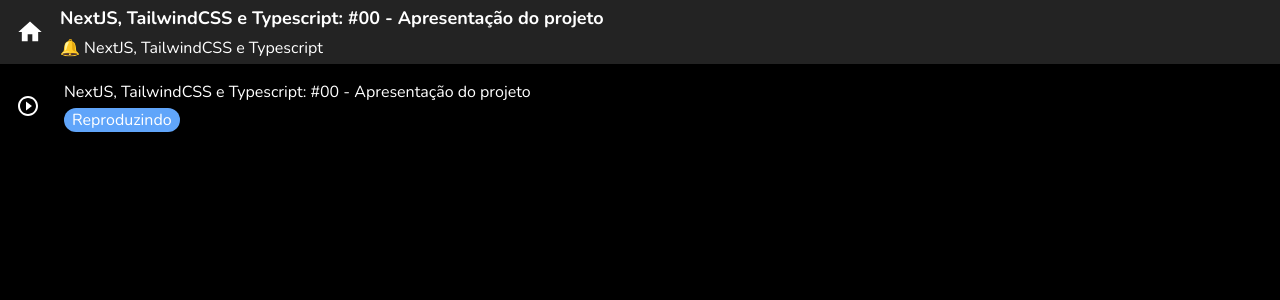
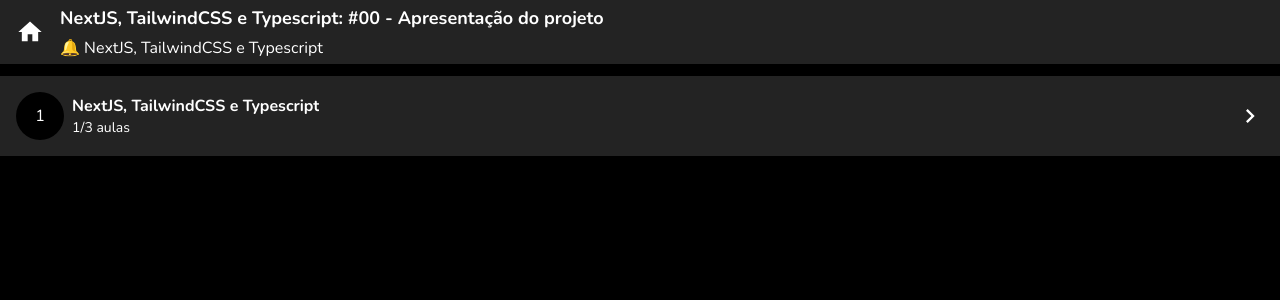
Before and after one commit to IvanBelshoff/course-platform, a Next.js app: page /player/1/1 in a window 1280 px wide. Shown: the top 300 px of the page. Built offline with nearby package versions, Linux system fonts and the light colour scheme.

Commit message:
feat: add class group component

```diff
--- a/src/app/globals.css
+++ b/src/app/globals.css
@@ -18,7 +18,7 @@
 html,
 body {
   overflow: overlay;
-    @apply bg-background text-text w-screen h-screen  underline-offset-4
+  @apply bg-background text-text w-screen h-screen underline-offset-4
 }
 
 a {
--- a/src/app/player/[courseId]/[classId]/page.tsx
+++ b/src/app/player/[courseId]/[classId]/page.tsx
@@ -1,7 +1,7 @@
 'use client';
 
-import { PlayerClass, PlayerHeader } from '@/components/player';
-import React from 'react';
+import { PlayerClassGroup, PlayerHeader } from '@/components/player';
+import React, { useState } from 'react';
 interface Props {
     params: {
         courseId: string;
@@ -11,19 +11,41 @@
 
 export default function pagePlayer({ params: { classId, courseId } }: Props) {
 
+    const [open, setOpen] = useState<boolean>(false);
+
+    const handleToggle = () => {
+        setOpen(!open);
+    };
+
     return (
-        <div>
+        <main className='flex flex-col gap-3'>
             <PlayerHeader
                 title='NextJS, TailwindCSS e Typescript: #00 - Apresentação do projeto'
                 subtitle='🔔 NextJS, TailwindCSS e Typescript'
             />
-            <PlayerClass
-                title='NextJS, TailwindCSS e Typescript: #00 - Apresentação do projeto'
-                plyaing={true}
-                done={false}
-                onCheck={() => console.log('check')}
-                onPlay={() => console.log('play')}
+            <PlayerClassGroup
+                title='NextJS, TailwindCSS e Typescript'
+                position={1}
+                open={open}
+                onToggle={handleToggle}
+                classes={[
+                    {
+                        title: 'NextJS, TailwindCSS e Typescript: #00 - Apresentação do projeto',
+                        plyaing: false,
+                        done: true,
+                    },
+                    {
+                        title: 'NextJS, TailwindCSS e Typescript: #01 - Configurando o ambiente',
+                        plyaing: true,
+                        done: false,
+                    },
+                    {
+                        title: 'NextJS, TailwindCSS e Typescript: #02 - Criando a página inicial',
+                        plyaing: false,
+                        done: false,
+                    },
+                ]}
             />
-        </div>
+        </main>
     );
 };
--- a/src/components/player/PlayerClass.tsx
+++ b/src/components/player/PlayerClass.tsx
@@ -2,7 +2,7 @@
 import React from 'react';
 import { MdCheckCircle, MdCircle, MdPlayCircleOutline } from 'react-icons/md';
 
-interface IPlayerClassProps {
+export interface IPlayerClassProps {
   title: string;
   plyaing: boolean;
   done: boolean;
--- /dev/null
+++ b/src/components/player/PlayerClassGroup.tsx
@@ -0,0 +1,46 @@
+import React from 'react';
+import { IPlayerClassProps, PlayerClass } from './PlayerClass';
+import { MdKeyboardArrowDown, MdKeyboardArrowRight } from 'react-icons/md';
+
+interface IPlayerClassGroupProps {
+    position: number;
+    open: boolean;
+    title: string;
+    classes: Omit<IPlayerClassProps, 'onPlay' | 'onCheck'>[];
+    onToggle: () => void;
+}
+
+export const PlayerClassGroup: React.FC<IPlayerClassGroupProps> = ({ classes, position, title, open, onToggle }) => {
+    return (
+        <div className='flex flex-col' >
+
+            <button className='flex gap-2 p-4 bg-paper items-center' onClick={onToggle}>
+                <div className='bg-background h-12 w-12 items-center justify-center flex rounded-full'>
+                    {position}
+                </div>
+                <div className='flex flex-col flex-1 items-start'>
+                    <span className='font-bold line-clamp-1 text-start'>{title}</span>
+                    <span className='text-sm font-light line-clamp-1 text-start'>
+                        {classes.filter((classItem) => classItem.done).length}/{classes.length} aulas
+                    </span>
+                </div>
+
+                {open ? (<MdKeyboardArrowDown size={28} />) : (<MdKeyboardArrowRight size={28} />)}
+
+            </button>
+
+            <ol data-open={open} className='flex flex-col data-[open=false]:hidden'>
+                {classes.map((classItem) => (
+                    <li key={classItem.title}>
+                        <PlayerClass
+                            {...classItem}
+                            onCheck={() => console.log('check')}
+                            onPlay={() => console.log('play')}
+                        />
+                    </li>
+                ))}
+            </ol>
+
+        </div>
+    );
+};
--- a/src/components/player/index.ts
+++ b/src/components/player/index.ts
@@ -1,2 +1,3 @@
 export * from './PlayerHeader';
 export * from './PlayerClass';
+export * from './PlayerClassGroup';
```
Lines whose indentation alone changed are shown as unchanged.
